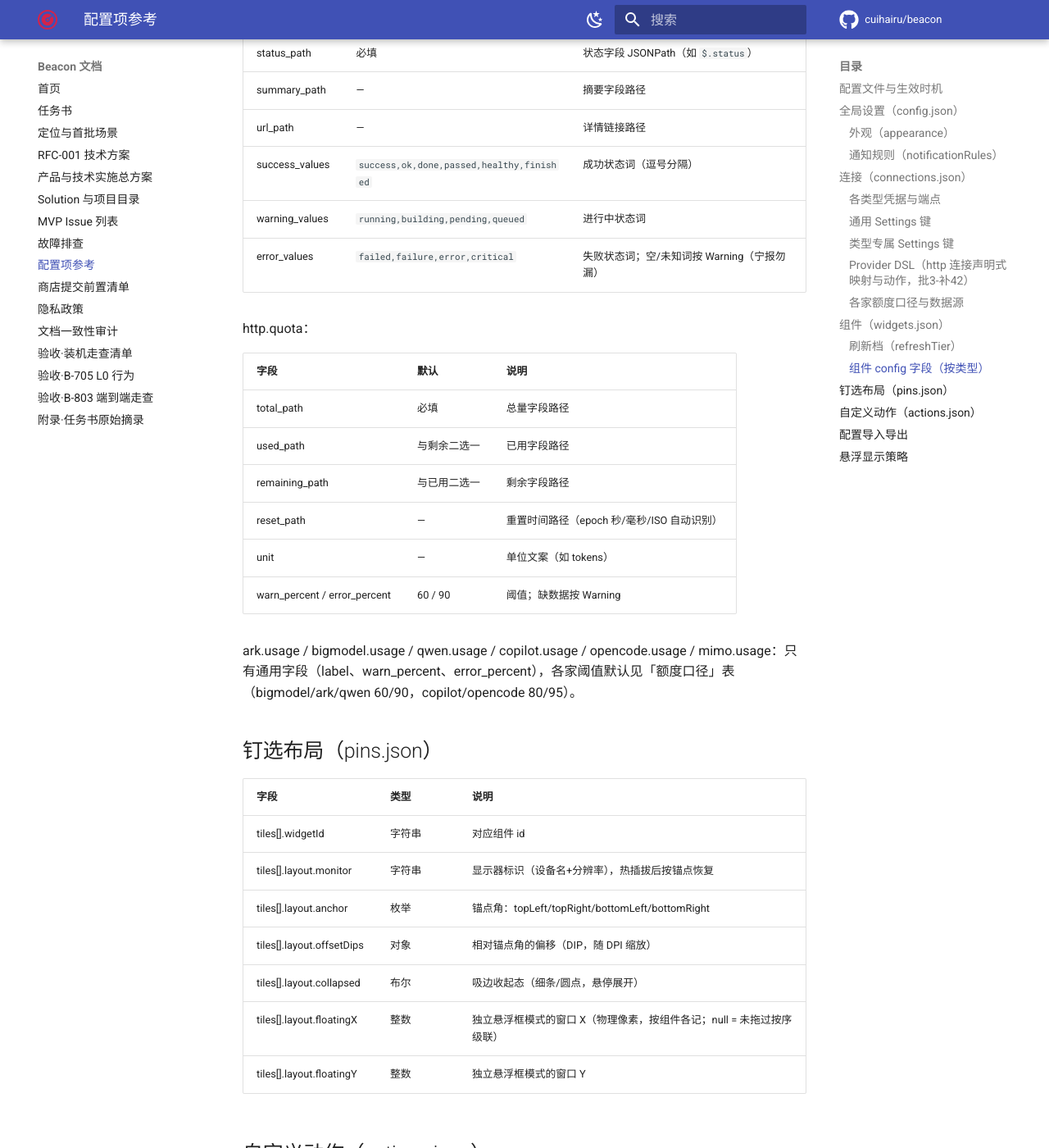
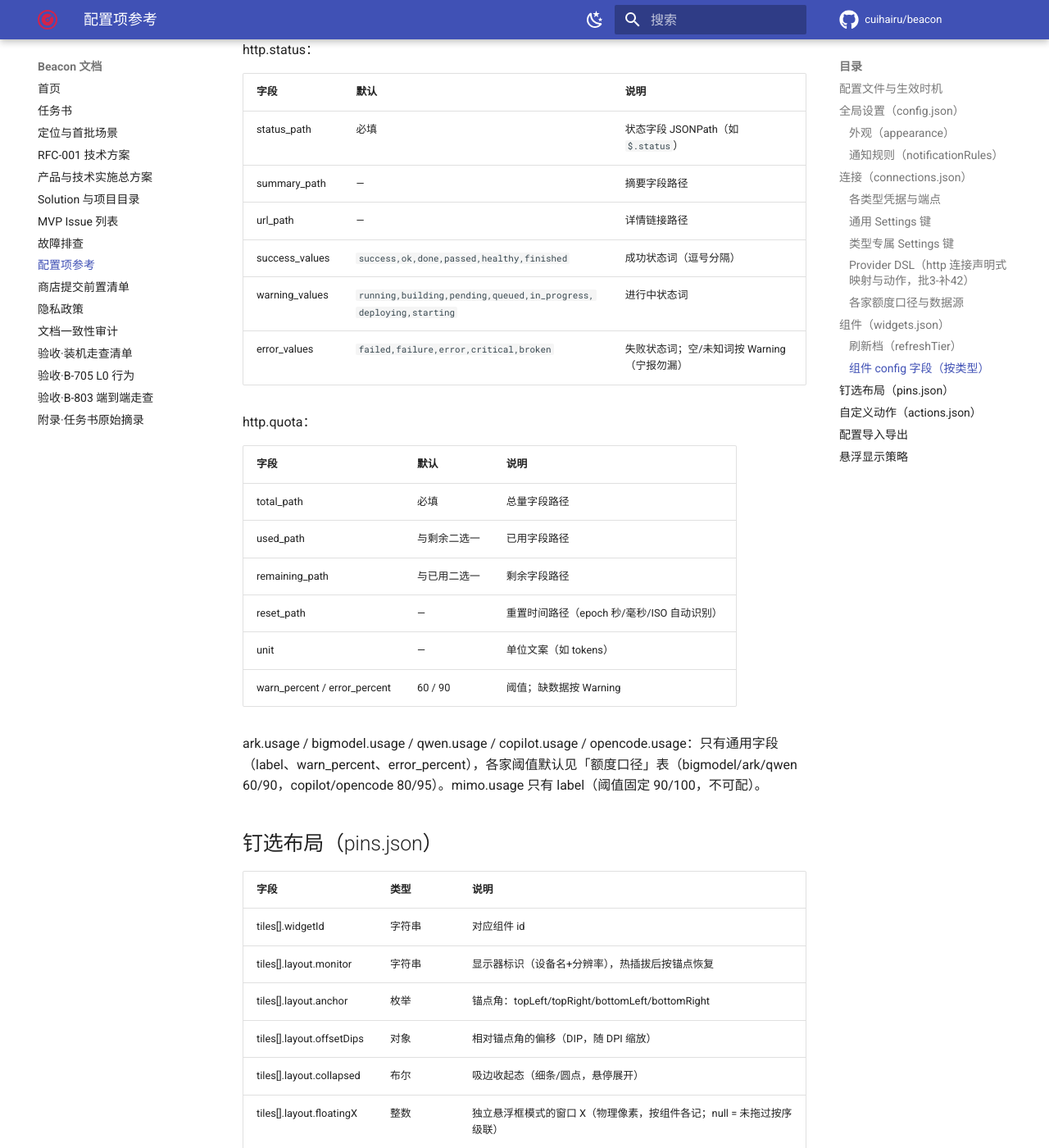
Before and after one commit to cuihairu/beacon, an MkDocs documentation site: the page built from docs/configuration.md, in a window 1280 px wide and 1400 px high, scrolled down 15788 px. Shown: the whole window at 82% size. Built offline with MkDocs 1.6.1 and Material for MkDocs 9.7.7, drawn with Linux system fonts in a browser that asks for light colours; comment, search, counter and statistics services are not loaded; some of the changed text lies outside the part shown.

Commit message:
docs: sync stale claims with code

```diff
--- a/docs/configuration.md
+++ b/docs/configuration.md
@@ -116,7 +116,9 @@
 
 ### 通用 Settings 键
 
-走统一 HTTP 通道的连接类型（bigmodel/deepseek/copilot/kimi/qwen/opencode/mimo/http）支持：
+走统一 HTTP 通道（`HttpEndpoint.FetchAsync`，`src/Beacon.Connections/HttpEndpoint.cs`）的连接类型（bigmodel/deepseek/kimi/moonshot/http）支持：
+
+> copilot/qwen/opencode/mimo **不走统一通道**（各自专用请求构造，各自端点与请求头硬编码）：只认连接级 `endpoint`（copilot/opencode）或 Settings `usage_endpoint`（qwen/mimo）与凭据，不认下表四个通道键。
 
 | 键 | 默认 | 说明 |
 |---|---|---|
@@ -283,8 +285,8 @@
 | summary_path | — | 摘要字段路径 |
 | url_path | — | 详情链接路径 |
 | success_values | `success,ok,done,passed,healthy,finished` | 成功状态词（逗号分隔） |
-| warning_values | `running,building,pending,queued` | 进行中状态词 |
-| error_values | `failed,failure,error,critical` | 失败状态词；空/未知词按 Warning（宁报勿漏） |
+| warning_values | `running,building,pending,queued,in_progress,deploying,starting` | 进行中状态词 |
+| error_values | `failed,failure,error,critical,broken` | 失败状态词；空/未知词按 Warning（宁报勿漏） |
 
 http.quota：
 
@@ -297,7 +299,7 @@
 | unit | — | 单位文案（如 tokens） |
 | warn_percent / error_percent | 60 / 90 | 阈值；缺数据按 Warning |
 
-ark.usage / bigmodel.usage / qwen.usage / copilot.usage / opencode.usage / mimo.usage：只有通用字段（label、warn_percent、error_percent），各家阈值默认见「额度口径」表（bigmodel/ark/qwen 60/90，copilot/opencode 80/95）。
+ark.usage / bigmodel.usage / qwen.usage / copilot.usage / opencode.usage：只有通用字段（label、warn_percent、error_percent），各家阈值默认见「额度口径」表（bigmodel/ark/qwen 60/90，copilot/opencode 80/95）。mimo.usage 只有 label（阈值固定 90/100，不可配）。
 
 ## 钉选布局（pins.json）
 
```
Also changed, not shown: docs/master-plan.md (+4 -8 lines), docs/positioning.md (+2 -2 lines), docs/privacy-policy.md (+1 -1 lines).
